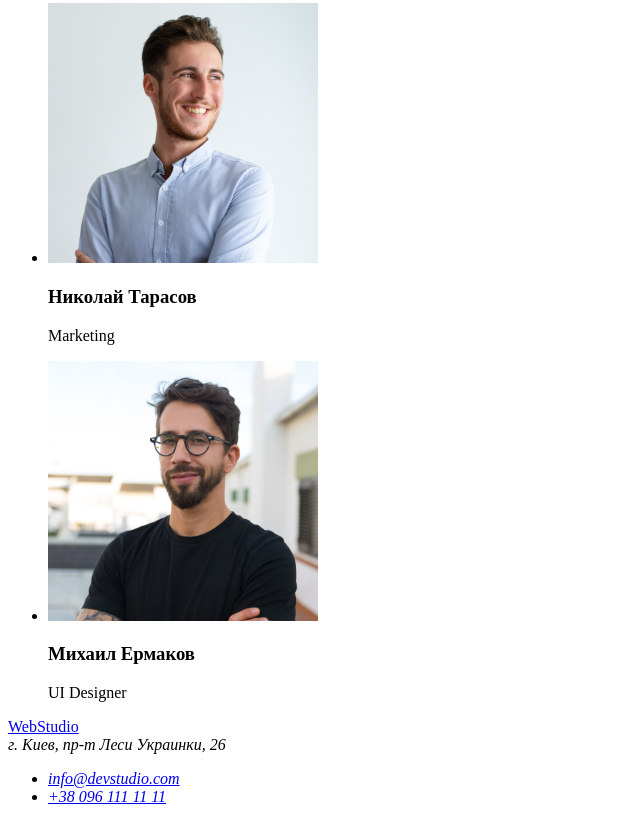
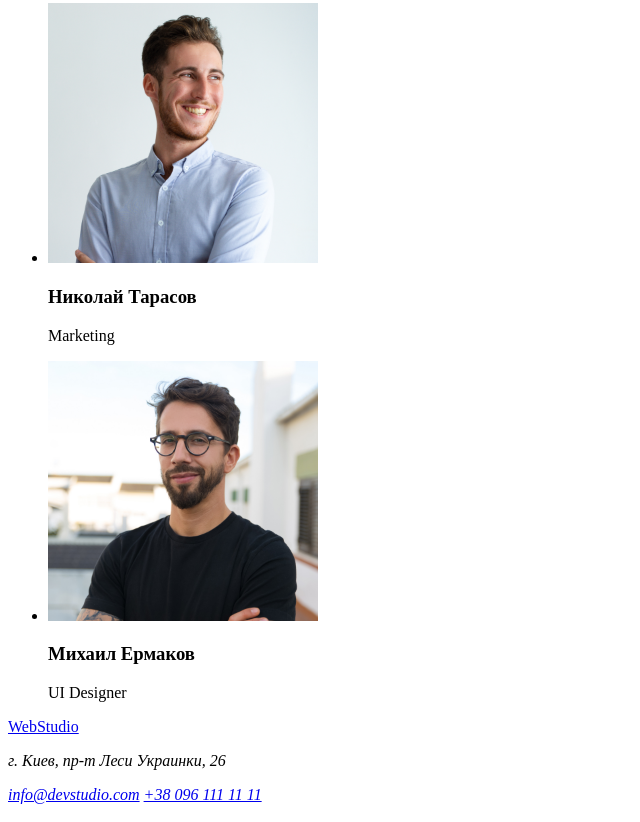
Before and after one commit to YevhenVK/goit-markup-hw-01, a plain HTML site: page index.html in a window 1280 px wide. Shown: the part 1724-2546 px from the top of the page, without its empty margins (0-640 px from the left). Drawn offline with Linux system fonts and the light colour scheme.

Commit message:
Homework-1
Поправлен адрес

```diff
--- a/index.html
+++ b/index.html
@@ -94,11 +94,10 @@
     </main>
     <footer>
         <a href=" /">WebStudio</a>
-        <address>г. Киев, пр-т Леси Украинки, 26
-            <ul>
-                <li><a href="mailto:info@devstudio.com">info@devstudio.com</a></li>
-                <li><a href="tel:++380961111111" class="tel">+38 096 111 11 11</a></li>
-            </ul>
+        <address>
+            <p>г. Киев, пр-т Леси Украинки, 26</p>
+            <a href="mailto:info@devstudio.com">info@devstudio.com</a>
+            <a href="tel:++380961111111" class="tel">+38 096 111 11 11</a>
         </address>
     </footer>
 </body>
```
